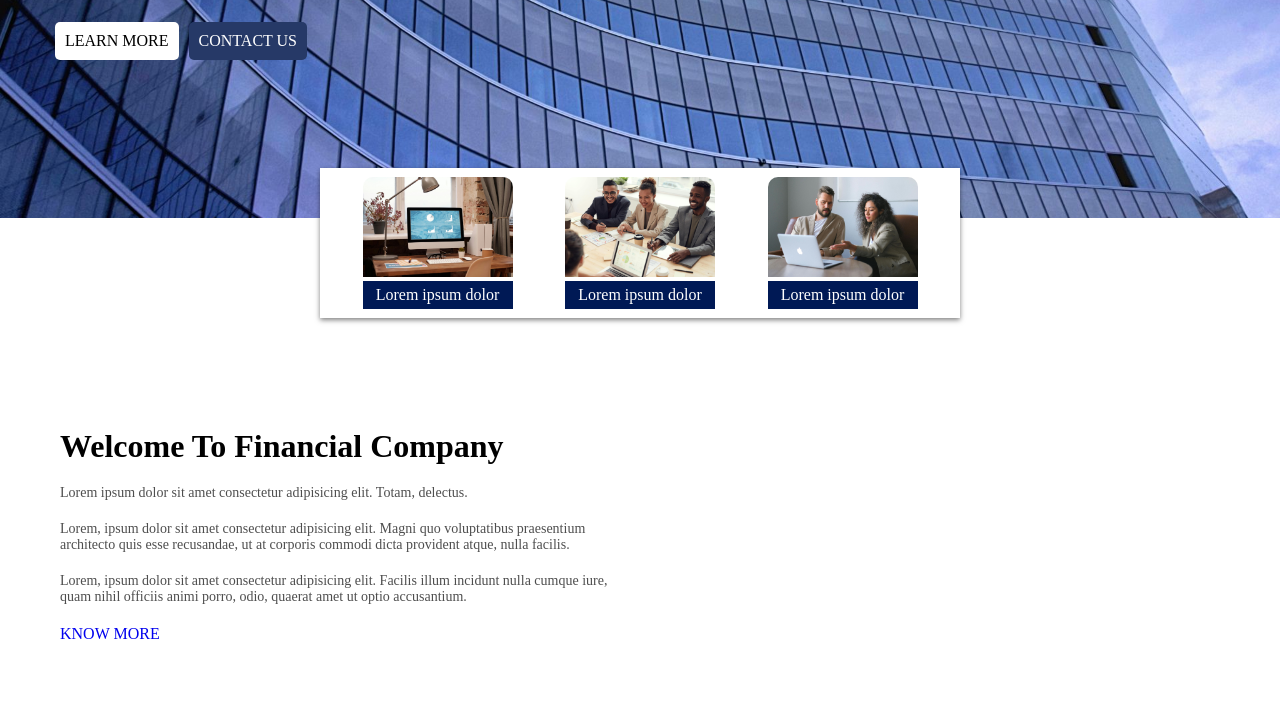
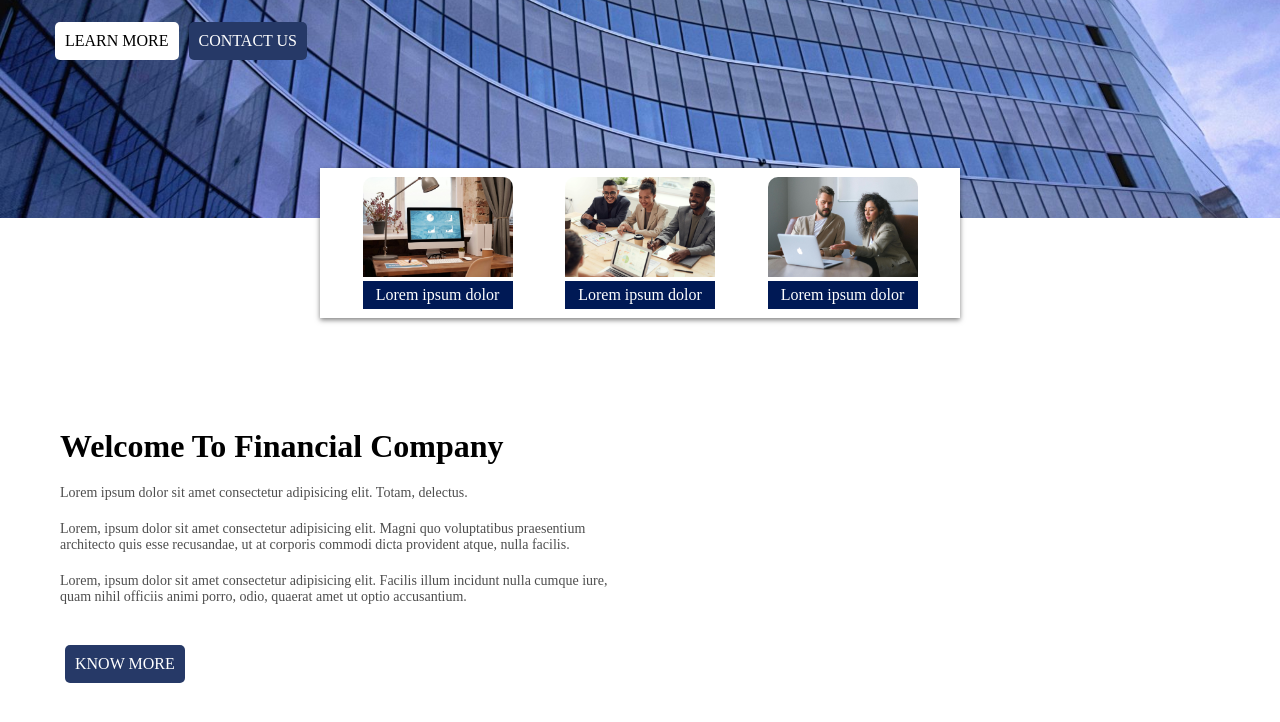
Before and after one commit to Zeynab-jalalian/Business-Website, a plain HTML site: page index.html in a window 1280 px wide. Shown: the part 406-1128 px from the top of the page. Before the commit the page ends 1069 px from the top, so only its background shows below. Drawn offline with Linux system fonts and the light colour scheme.

Commit message:
css a of main-left

```diff
--- a/style.css
+++ b/style.css
@@ -220,6 +220,15 @@ main{
     font-size: 14px;
     margin: 20px 0;
 }
+.main .main-left a{
+    display: inline-block;
+    color: #ffffff;
+    background: rgb(38 57 103);
+    padding: 10px;
+    font-size: 16px;
+    border-radius: 5px;
+    margin: 20px 5px;
+}
 /* Responsive */
 @media(max-width:750px) {
     .header-top {
```
